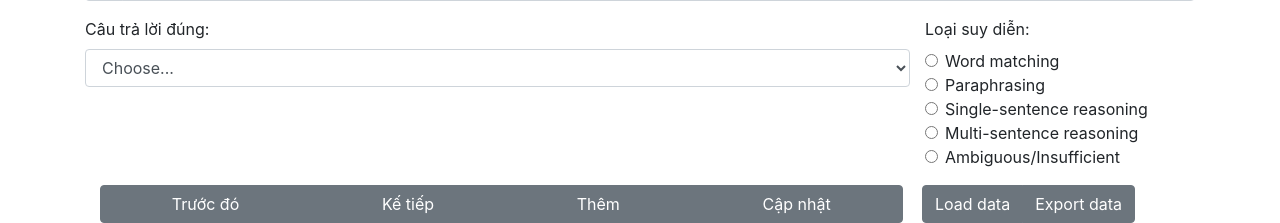
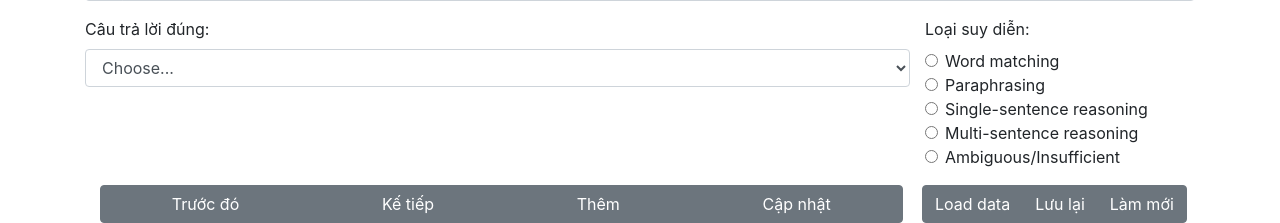
Before and after one commit to sonlam1102/vimmrc2.0-annotation-tools, a Flask app: page / in a window 1280 px wide. Shown: the part 624-847 px from the top of the page. Run offline with Flask 2, Linux system fonts and the light colour scheme; some libraries are stand-ins or nearby versions.

Commit message:
Add refresh button

```diff
--- a/templates/main.html
+++ b/templates/main.html
@@ -167,7 +167,8 @@
 
     <div class="btn-group" role="group" aria-label="Basic example">
         <button type="button" class="btn btn-secondary" id="load" onclick="openFile(dispFile)">Load data</button>
-        <button type="button" class="btn btn-secondary" id="export">Export data</button>
+        <button type="button" class="btn btn-secondary" id="export">Lưu lại</button>
+        <button type="button" class="btn btn-secondary" id="reload">Làm mới</button>
     </div>
 </div>
 </body>
@@ -464,4 +465,8 @@
 
         alert("Đã cập nhật");
     });
+
+    $("#reload").click(function () {
+        location.reload(true);
+    });
 </script>
```
